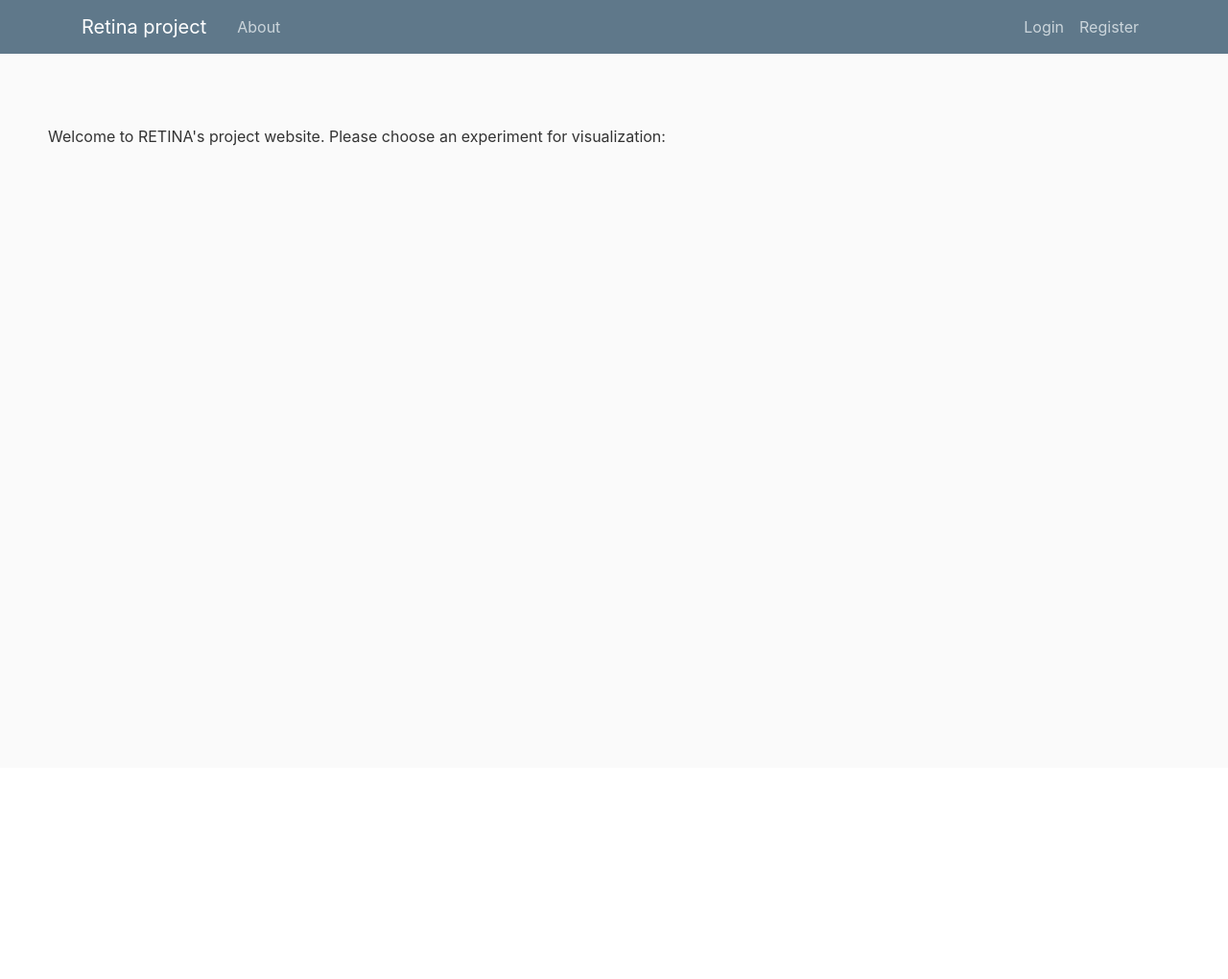
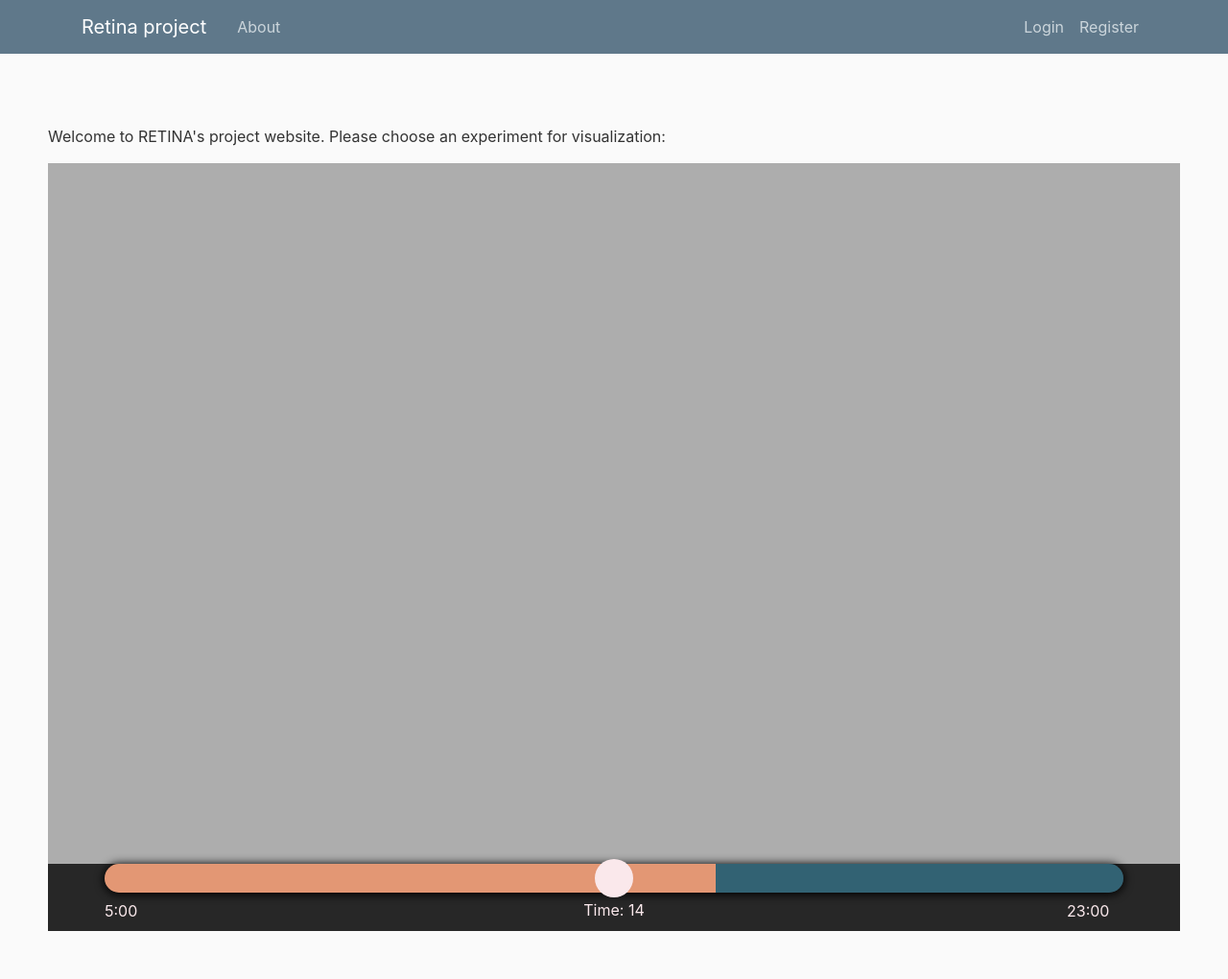
Before and after one commit to SzGoral/HackYEAH-2020-COVID19, a Django app: template web-data-visualisation/retina/templates/retina/home_button.html in a window 1280 px wide. Shown: the whole page at 96% size. Before the commit the page ends 152 px from the top, so only its background shows below. Run offline with Django 3.2, Linux system fonts and the light colour scheme; the template is opened without the code that fills it, so the values that code supplies are empty; parts of the project's set-up code (start-up, migrations or seed data) failed here and were passed over; some libraries are stand-ins or nearby versions.

Commit message:
slider validaton
slider

```diff
--- /dev/null
+++ b/web-data-visualisation/retina/static/retina/mano.css
@@ -0,0 +1,102 @@
+.mano {
+    position: relative;
+}
+
+/* BEGIN display maps */
+
+#map {
+        height: 100%;
+    	width: 100%;
+    	margin: 0 auto;
+
+    	background-color: #adadad;
+      }
+
+.DisplayMap-mano {
+    width: 100%;
+    height: 100vh;
+
+    background-color: #eee;
+
+}
+
+/* END display maps */
+
+/* BEGIN footer */
+
+.FooterDay-mano {
+    width: 100%;
+    height: 70px;
+
+    position: absolute;
+    bottom: 0px;
+
+    clear: both;
+
+    background-color: #272727;
+    z-index: 9;
+}
+
+/* END footer */
+
+.sliderContainer {
+    padding-left: 5%;
+    padding-right: 5%;
+}
+
+
+
+.slider {
+    -webkit-appearance: none;
+
+    width: 100%;
+    height: 30px;
+
+    -webkit-transition: 0.2s;
+    border-radius: 15px;
+    box-shadow: 0px 1px 10px 1px black;
+
+    background: linear-gradient(90deg, #E39774 60%, #326273 60%);
+    outline: none;
+}
+
+.slider::-webkit-slider-thumb {
+    -webkit-appearance: none;
+    appearance: none;
+    width: 40px;
+    height: 40px;
+    background: #FAE8EB;
+    border-radius: 20px;
+    cursor: pointer;
+}
+
+.slider::-moz-range-thumb {
+    width: 40px;
+    height: 40px;
+    background: #FAE8EB;
+    border-radius: 20px;
+    cursor: pointer;
+}
+
+.sliderContainer p {
+    text-align: center;
+    color: #FAE8EB;
+}
+
+.slider::after {
+    content: '23:00';
+    color: #FAE8EB;
+    position: absolute;
+    left: 90%;
+    top: 37px;
+
+    }
+
+.slider::before {
+    content: '5:00';
+    color: #FAE8EB;
+    position: absolute;
+    left: 5%;
+    top: 37px;
+
+}
--- a/web-data-visualisation/retina/templates/retina/base.html
+++ b/web-data-visualisation/retina/templates/retina/base.html
@@ -12,6 +12,7 @@
           integrity="sha384-Gn5384xqQ1aoWXA+058RXPxPg6fy4IWvTNh0E263XmFcJlSAwiGgFAW/dAiS6JXm" crossorigin="anonymous">
     <script src="https://code.jquery.com/jquery-3.4.1.min.js"></script>
     <link rel="stylesheet" type="text/css" href="{% static 'retina/main.css' %}">
+    <link rel="stylesheet" type="text/css" href="{% static 'retina/mano.css' %}">
 
     {% if title %}
     <title>Retina project - {{ title }}</title>
--- a/web-data-visualisation/retina/templates/retina/home_button.html
+++ b/web-data-visualisation/retina/templates/retina/home_button.html
@@ -3,10 +3,104 @@
 <div class="media-body">
     <p>Welcome to RETINA's project website. Please choose an experiment for visualization:</p>
 </div>
-{% for k, v in expdict.items %}
+{% for k in lista_punktow %}
 <div class="media-body">
     <!--...-->
-    <a href="{% url v pk=k.pk %}" class="btn btn-info">experiment {{ k.get_name }}!</a>
+    <a > {{ k }}</a>
 </div>
 {% endfor %}
+
+<section class="mano">
+<section class="DisplayMap-mano">
+    <div id="map"></div>
+    <script>
+        function initMap() {
+            var map = new google.maps.Map(document.getElementById('map'), {
+            center: {lat: 49.817182, lng: 19.335202},
+            zoom: 10
+            });
+
+           var locations = {{ lista_punktow|safe }};
+
+
+            var marker, i;
+
+slider.addEventListener("mousemove", function() {
+
+    for (i = 0; i < locations.length; i++) {
+
+        if(locations[i][3] == slider.value){
+            marker = new google.maps.Marker({
+            position: new google.maps.LatLng(locations[i][1], locations[i][2]),
+            map: map
+            });
+
+            google.maps.event.addListener(marker, 'click', (function(marker, i) {
+            return function() {
+            infowindow.setContent(locations[i][0]);
+            infowindow.open(map, marker);
+            }
+            })(marker, i));
+        }
+
+
+    }
+
+     })
+
+
+<!--            {% for k in lista_punkow %}-->
+<!--                lista = k;-->
+
+<!--                var uluru = {lat: lista[0], lng: lista[1]};-->
+<!--                var marker = new google.maps.Marker({position: uluru, map: map});-->
+<!--                marker.setMap(map);-->
+
+<!--            {% endfor %}-->
+
+        }
+    </script>
+</section>
+
+
+
+
+<footer class="FooterDay-mano">
+    <div class="sliderContainer">
+        <input type="range" min="5" max="23" id="myRange" class="slider"/>
+        <p>Time: <span id="TimeValue"></span></p>
+    </div>
+
+    <script>
+        console.log('lel');
+        var slider = document.getElementById("myRange");
+        console.log(slider);
+        var output = document.getElementById("TimeValue");
+        console.log(output);
+
+         output.innerHTML = slider.value;
+
+
+
+        slider.addEventListener("mousemove", function() {
+             var x = slider.value;
+             var currentPositionX = x * 100 / 24;
+            var color = 'linear-gradient(90deg, #E39774 ' + currentPositionX + '%, #326273 ' + currentPositionX + '%)';
+            slider.style.background = color;
+            output.innerHTML =  x + ':00';
+        })
+
+
+    </script>
+
+</footer>
+
+
+</section>
+<script async defer
+  src="https://maps.googleapis.com/maps/api/js?key=AIzaSyDZHNi4rj5OE_76aVo91XarAwdUT8hUzcU&callback=initMap">
+</script>
+
+
+
 {% endblock content %}
```
Also changed, not shown: web-data-visualisation/retina/views.py (+12 -5 lines).
